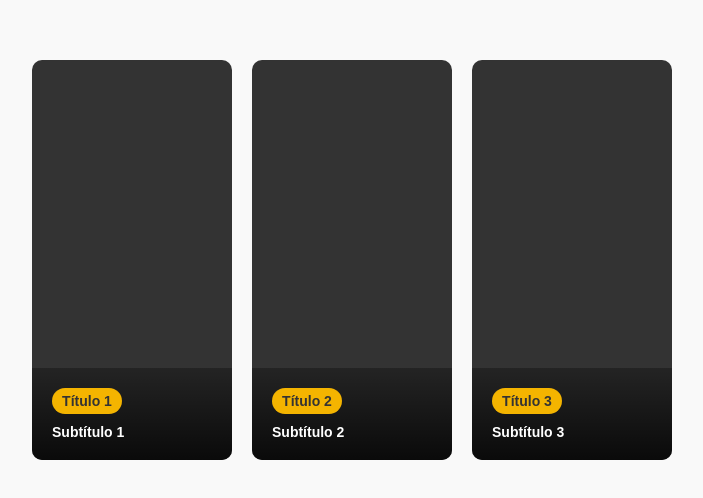
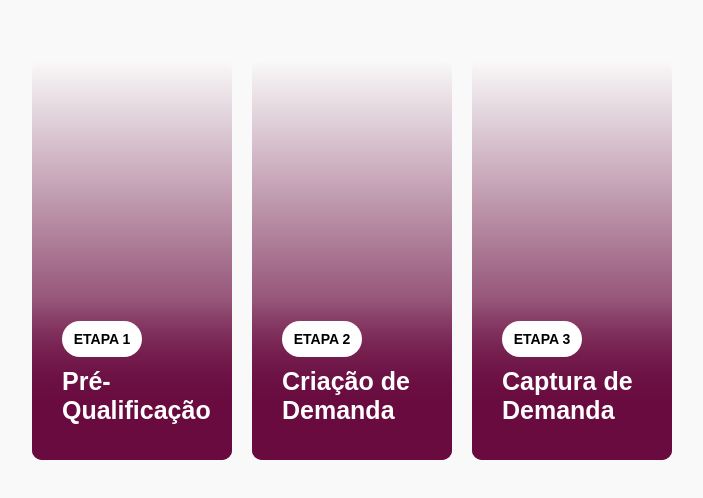
Before and after one commit to omarnayiff/cards-expand, a plain HTML site: page index.html in a window 1280 px wide. Shown: the part 140-638 px from the top of the page, without its empty margins (288-991 px from the left). Drawn offline with Linux system fonts and the light colour scheme.

Commit message:
cards finalizados

```diff
--- a/index.html
+++ b/index.html
@@ -1,5 +1,5 @@
 <!DOCTYPE html>
-<html lang="en">
+<html lang="pt-br">
 <head>
     <meta charset="UTF-8">
     <meta name="viewport" content="width=device-width, initial-scale=1.0">
@@ -27,7 +27,7 @@
             height: 400px;
             overflow: hidden;
             border-radius: 10px;
-            background: #333;
+            background: linear-gradient(to top, rgba(105, 11, 63, 1) 50px, rgba(0, 0, 0, 0) 100%);
             transition: width 0.3s ease, height 0.3s ease;
             cursor: pointer;
         }
@@ -59,12 +59,19 @@
     left: 0;
     width: 100%;
     padding: 20px;
-            background: linear-gradient(to top, rgba(0, 0, 0, 0.8), rgba(0, 0, 0, 0.3));
+    background: linear-gradient(to top, rgba(105, 11, 63, 1) 50px, rgba(105, 11, 63, 0) 100%);
     box-sizing: border-box;
     color: white;
     opacity: 1;
-            transition: opacity 0.3s ease;
+    transition: opacity 0.3s ease, background 0.3s ease;
 }
+
+.card:hover .overlay {
+    background: linear-gradient(to top, rgba(105, 11, 63, 1) 50px, rgb(0, 0, 0) 100%);
+}
+
+
+
 
         .video-card .overlay .description {
             display: none;
@@ -80,26 +87,31 @@
 
         .title {
             margin-bottom: 10px;
-            background: #f4b400;
-            padding: 5px 10px;
+            margin-left: 10px;
+            background: #ffffff;
+            padding: 10px 10px;
             border-radius: 20px;
             font-size: 14px;
-            color: #333;
+            color: #000000;
             font-weight: bold;
-            width: 50px;
+            width: 60px;
             text-align: center;
         }
 
         .subtitle {
-            margin-top: 10px;
-            font-size: 14px;
+            margin-bottom: 15px;
+            margin-left: 10px;
+            font-size: 25px;
             font-weight: bold;
             color: white;
         }
 
         .description {
+            margin-left: 10px;
+            margin-bottom: 50px;
             margin-top: 10px;
             font-size: 12px;
+            color: rgb(255, 255, 255);
         }
 
         @media (max-width: 768px) {
@@ -139,9 +151,11 @@
                 Seu navegador não suporta vídeos.
             </video>
             <div class="overlay">
-                <div class="title">Título 1</div>
-                <div class="subtitle">Subtítulo 1</div>
-                <p class="description">Descrição do vídeo 1.</p>
+                <div class="title">ETAPA 1</div>
+                <div class="subtitle">Pré-Qualificação</div>
+                <p class="description">Segmentação das contas (e dos contatos) <br> que realmente importam,
+                    poupando o seu <br> time de vendas de leads fora do perfil.
+                </p>
             </div>
         </div>
         <div class="video-card" onmouseover="this.querySelector('video').play()" onmouseout="this.querySelector('video').pause()">
@@ -150,8 +164,8 @@
                 Seu navegador não suporta vídeos.
             </video>
             <div class="overlay">
-                <div class="title">Título 2</div>
-                <div class="subtitle">Subtítulo 2</div>
+                <div class="title">ETAPA 2 </div>
+                <div class="subtitle">Criação de Demanda</div>
                 <p class="description">Descrição do vídeo 2.</p>
             </div>
         </div>
@@ -161,8 +175,8 @@
                 Seu navegador não suporta vídeos.
             </video>
             <div class="overlay">
-                <div class="title">Título 3</div>
-                <div class="subtitle">Subtítulo 3</div>
+                <div class="title">ETAPA 3</div>
+                <div class="subtitle">Captura de Demanda</div>
                 <p class="description">Descrição do vídeo 3.</p>
             </div>
         </div>
```
Lines whose indentation alone changed are shown as unchanged.
